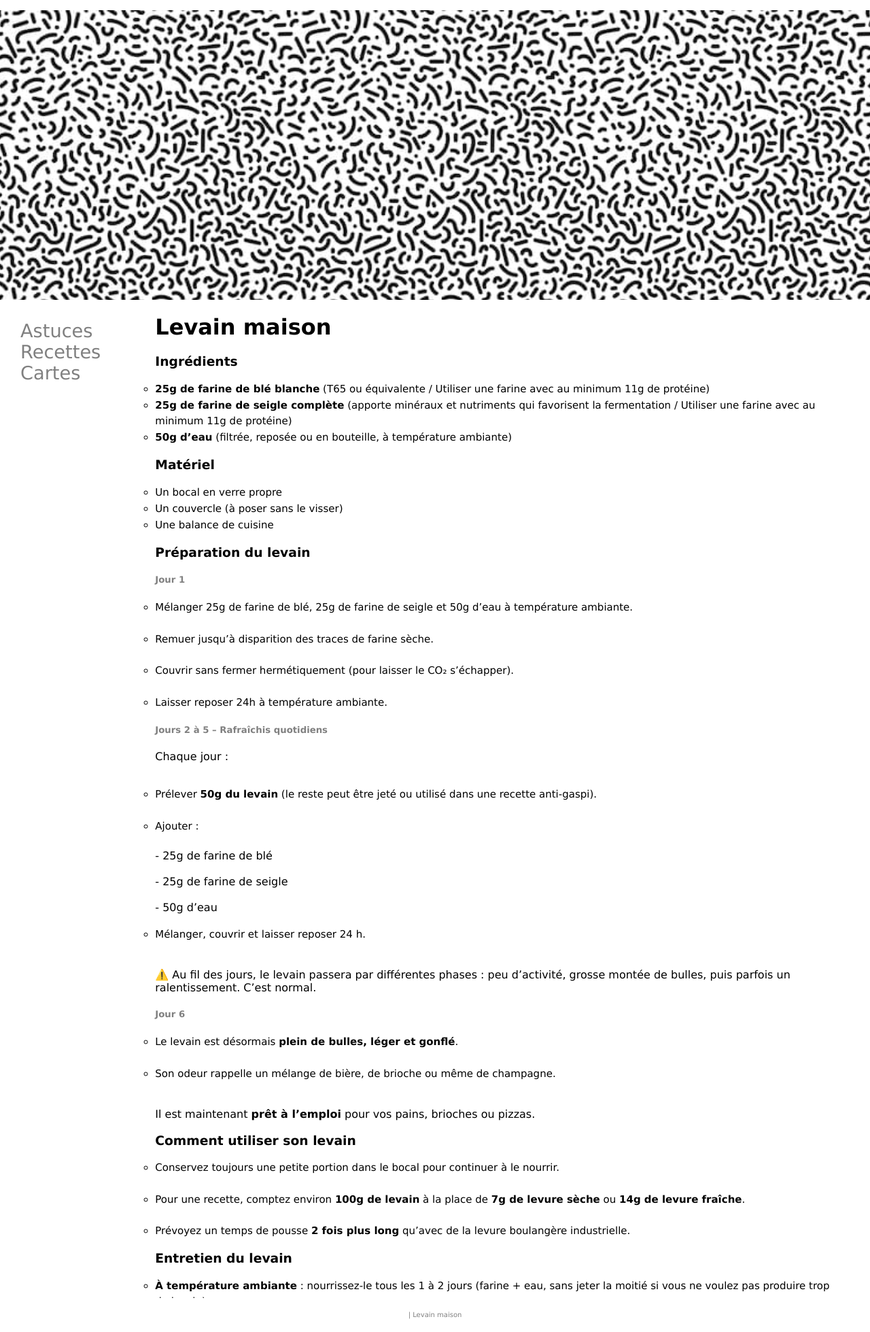
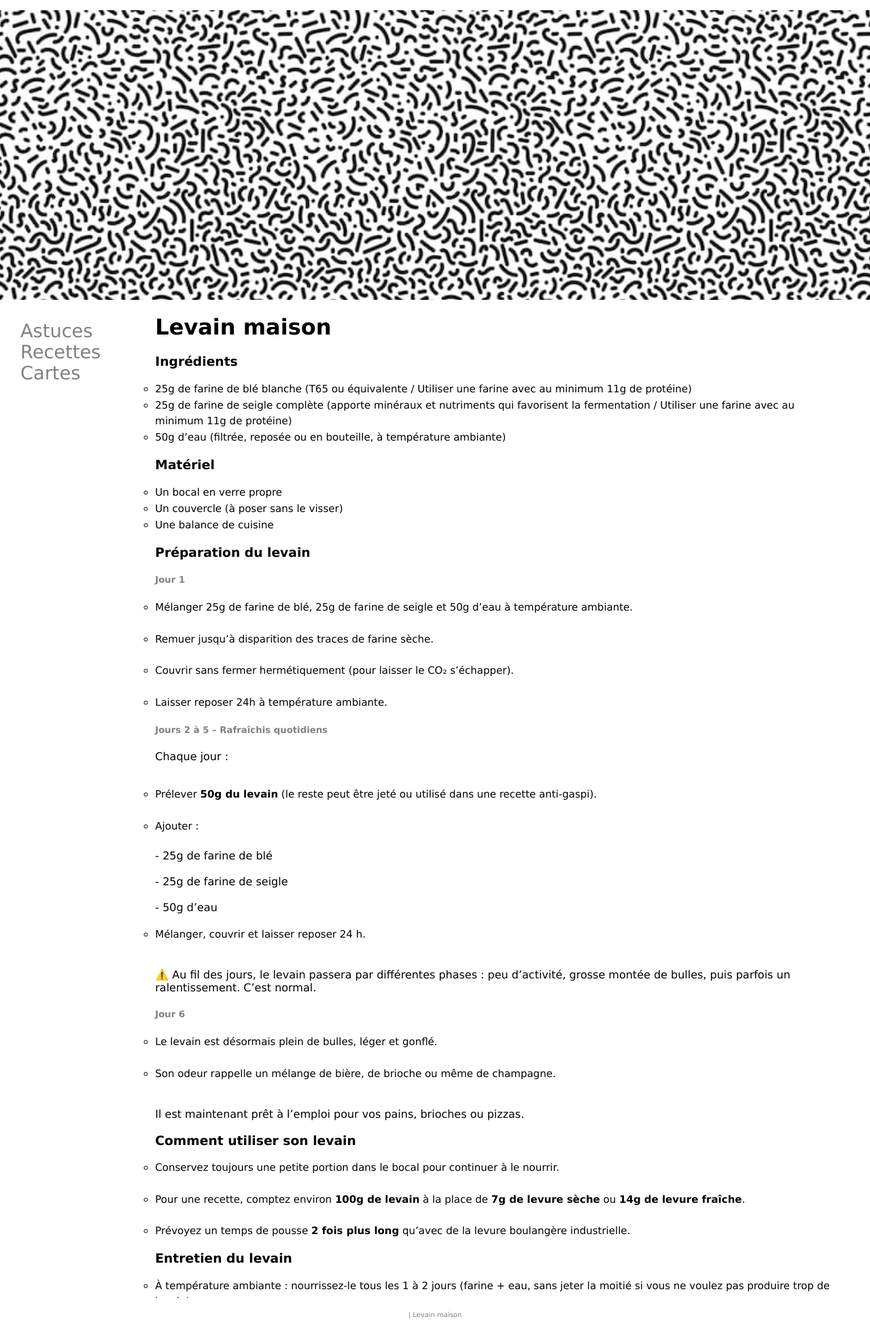
Before and after one commit to DenAff/heol, a Jekyll site: the page built from _posts/recettes/cuissons & préparations/2020-01-01-levain.md, in a window 1280 px wide. Shown: the whole page at 68% size. Built offline with Jekyll 4.4.1, drawn with Linux system fonts in a browser that asks for light colours.

```diff
--- a/_posts/recettes/cuissons & préparations/2020-01-01-levain.md
+++ b/_posts/recettes/cuissons & préparations/2020-01-01-levain.md
@@ -14,9 +14,9 @@ categories: [cuissons & préparations]
 
 <section id="categories" markdown="1">
 
-- **25g de farine de blé blanche** (T65 ou équivalente / Utiliser une farine avec au minimum 11g de protéine)
-- **25g de farine de seigle complète** (apporte minéraux et nutriments qui favorisent la fermentation / Utiliser une farine avec au minimum 11g de protéine)
-- **50g d’eau** (filtrée, reposée ou en bouteille, à température ambiante)
+- 25g de farine de blé blanche (T65 ou équivalente / Utiliser une farine avec au minimum 11g de protéine)
+- 25g de farine de seigle complète (apporte minéraux et nutriments qui favorisent la fermentation / Utiliser une farine avec au minimum 11g de protéine)
+- 50g d’eau (filtrée, reposée ou en bouteille, à température ambiante)
 
 ### Matériel
 
@@ -51,10 +51,10 @@ Chaque jour :<br><br>
 
 ##### Jour 6
 
-- Le levain est désormais **plein de bulles, léger et gonflé**.<br><br>
+- Le levain est désormais plein de bulles, léger et gonflé.<br><br>
 - Son odeur rappelle un mélange de bière, de brioche ou même de champagne.<br><br>
 
-Il est maintenant **prêt à l’emploi** pour vos pains, brioches ou pizzas.
+Il est maintenant prêt à l’emploi pour vos pains, brioches ou pizzas.
 
 ### Comment utiliser son levain
 
@@ -64,8 +64,8 @@ Il est maintenant **prêt à l’emploi** pour vos pains, brioches ou pizzas.
 
 ### Entretien du levain
 
-- **À température ambiante** : nourrissez-le tous les 1 à 2 jours (farine + eau, sans jeter la moitié si vous ne voulez pas produire trop de levain).<br><br>
-- **Au réfrigérateur** : il peut se conserver plusieurs semaines sans être nourri. Ressortez-le, rafraîchissez-le une ou deux fois avant utilisation.<br><br>
+- À température ambiante : nourrissez-le tous les 1 à 2 jours (farine + eau, sans jeter la moitié si vous ne voulez pas produire trop de levain).<br><br>
+- Au réfrigérateur : il peut se conserver plusieurs semaines sans être nourri. Ressortez-le, rafraîchissez-le une ou deux fois avant utilisation.<br><br>
 - Si vous partez en vacances ou faites une pause, laissez-le au frigo et reprenez l’entretien à votre retour.
 
 ### Astuce anti-gaspi
```
